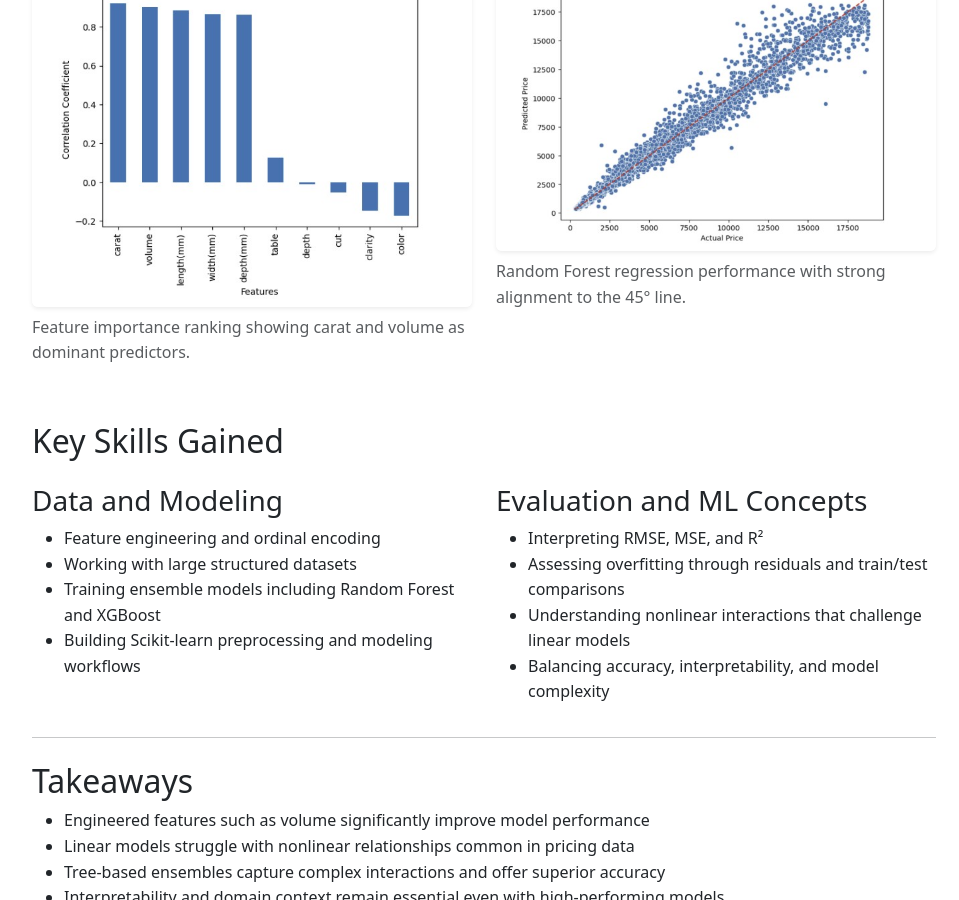
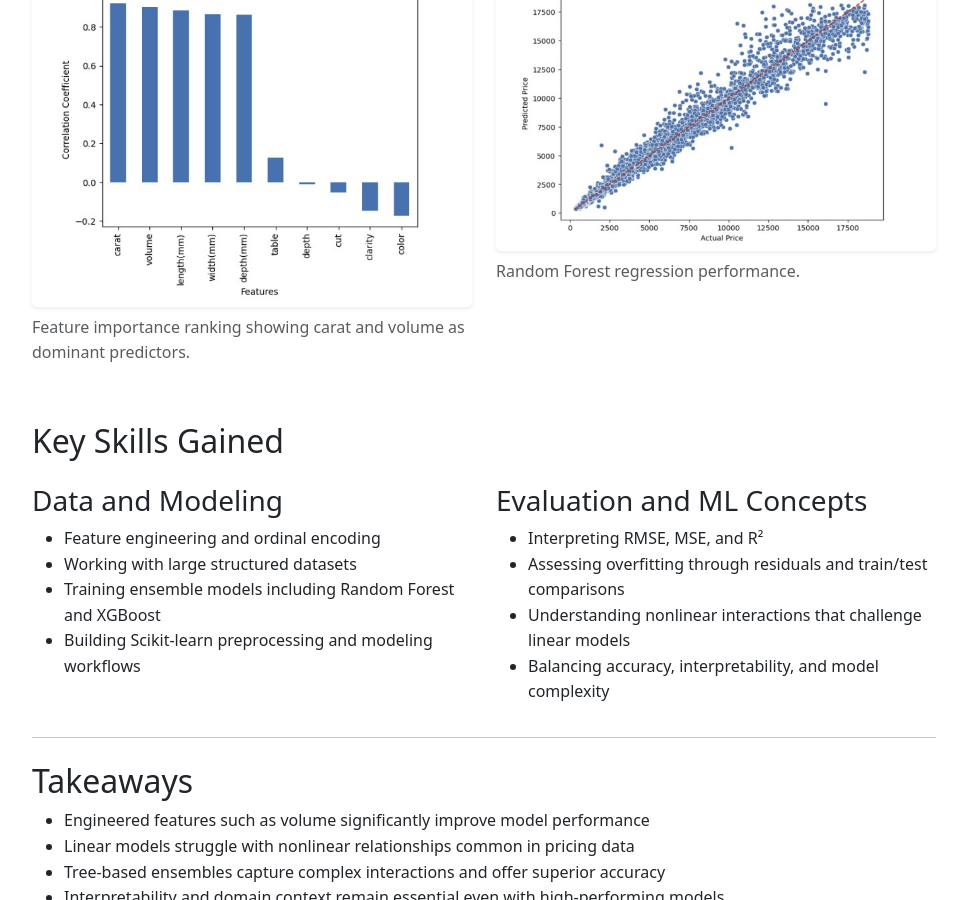
Before and after one commit to lukehartfield/lukehartfield.github.io, a Jekyll site: the page built from projects/diamondmodel.md, in a window 1280 px wide and 900 px high, scrolled down 1940 px. Shown: the whole window, without its empty margins (156-1115 px from the left). Built offline with Jekyll 4.4.1, drawn with Linux system fonts in a browser that asks for light colours; our own code applies the rules of GitHub Pages for plain Markdown files.

Commit message:
Update diamondmodel.md

```diff
--- a/projects/diamondmodel.md
+++ b/projects/diamondmodel.md
@@ -127,7 +127,7 @@
     <img src="{{ '/assets/diamond/randomforest.jpg' | relative_url }}"
          alt="Random Forest Actual vs Predicted"
          class="img-fluid rounded shadow-sm" />
-    <p class="mt-2 text-muted">Random Forest regression performance with strong alignment to the 45° line.</p>
+    <p class="mt-2 text-muted">Random Forest regression performance.</p>
   </div>
 </div>
 
```
